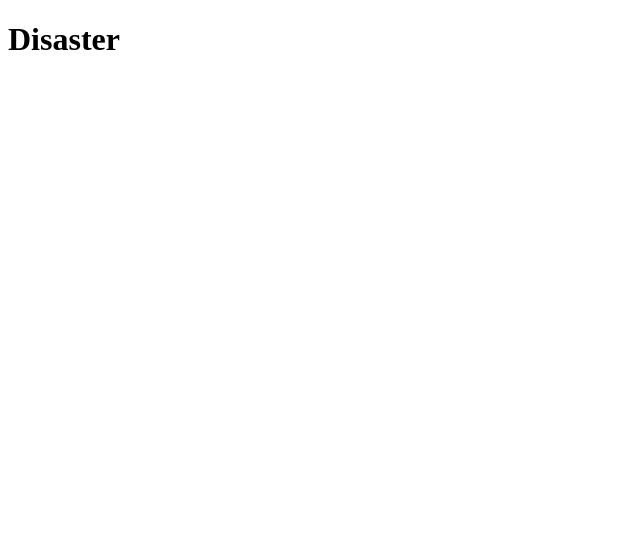
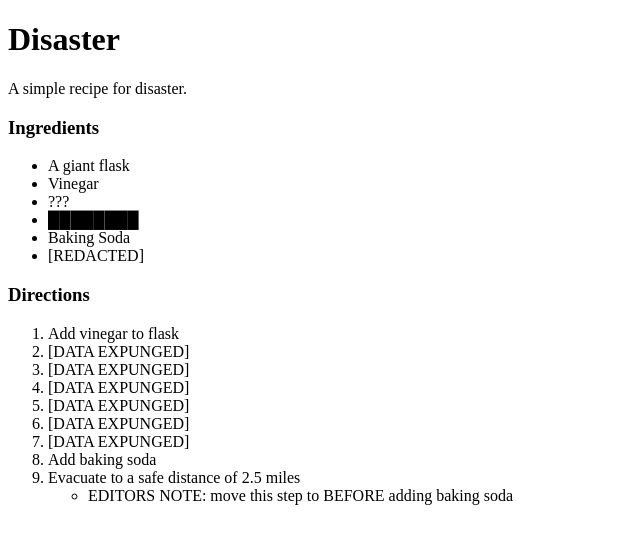
Before and after one commit to mmoeller500/odin-recipes, a plain HTML site: page recipes/disaster.html in a window 1280 px wide. Shown: the whole page, without its empty margins (0-640 px from the left). Drawn offline with Linux system fonts and the light colour scheme.

Commit message:
Fill out index and recipes

```diff
--- a/recipes/disaster.html
+++ b/recipes/disaster.html
@@ -4,9 +4,32 @@
     <meta charset="UTF-8">
     <meta http-equiv="X-UA-Compatible" content="IE=edge">
     <meta name="viewport" content="width=device-width, initial-scale=1.0">
-    <title>Document</title>
+    <title>Disaster</title>
 </head>
 <body>
     <h1>Disaster</h1>
+    <p>A simple recipe for disaster.</p>
+    <h3>Ingredients</h3>
+    <ul>
+        <li>A giant flask</li>
+        <li>Vinegar</li>
+        <li>???</li>
+        <li>████████</li>
+        <li>Baking Soda</li>
+        <li>[REDACTED]</li>
+    </ul>
+    <h3>Directions</h3>
+    <ol>
+        <li>Add vinegar to flask</li>
+        <li>[DATA EXPUNGED]</li>
+        <li>[DATA EXPUNGED]</li>
+        <li>[DATA EXPUNGED]</li>
+        <li>[DATA EXPUNGED]</li>
+        <li>[DATA EXPUNGED]</li>
+        <li>[DATA EXPUNGED]</li>
+        <li>Add baking soda</li>
+        <li>Evacuate to a safe distance of 2.5 miles</li>
+        <ul><li>EDITORS NOTE: move this step to BEFORE adding baking soda</li></ul>
+    </ol>
 </body>
 </html>
```
Also changed, not shown: index.html (+2 -2 lines), recipes/friedchicken.html (+16 -1 lines), recipes/pickledeggs.html (+15 -1 lines).
